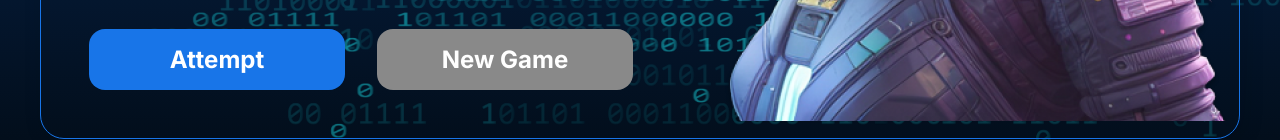
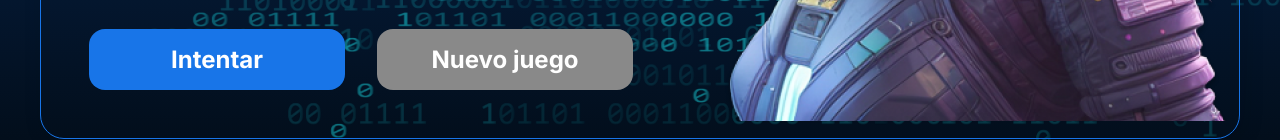
Before and after one commit to LexSomnia/Game-Secret-Number, a plain HTML site: page index.html in a window 1280 px wide. Shown: the part 561-701 px from the top of the page. Drawn offline with Linux system fonts and the light colour scheme.

Commit message:
Update the index.html

```diff
--- a/index.html
+++ b/index.html
@@ -21,19 +21,17 @@
                     <h1></h1>
                     <p class="texto__parrafo"></p>
                 </div>
-                <input type="number" id="valorUsuario" min="1" max="10" class="container__input">
-                <!--input es la caja del usuario en este codigo-->
+                <input type="number" id = "valorUsuario" min="1" max="10" class="container__input"> <!--input es la caja del usuario en este codigo-->
                 <div class="chute container__botones">
-                    <button onclick="verificarIntento();" class="container__boton" id="verificar">Attempt</button>
-                    <button onclick="reiniciarJuego();" class="container__boton" id="reiniciar" disabled>New
-                        Game</button>
+                    <button onclick ="verificarIntento();"class="container__boton"  id="verificar" >Intentar</button>
+                    <button onclick ="reiniciarJuego();" class="container__boton" id="reiniciar" disabled>Nuevo juego</button>
                 </div>
             </div>
             <img src="./img/ia.png" alt="Una persona mirando a la izquierda" class="container__imagen-persona" />
         </div>
     </div>
 
-    <script src="app.js" defer></script> <!--Invocación codigo JS.-->
+        <script src="app.js" defer></script> <!--Invocación codigo JS.-->
 </body>
 
 </html>
```
